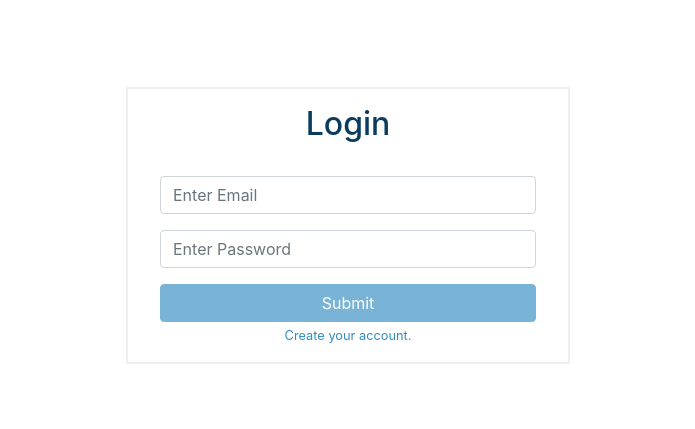
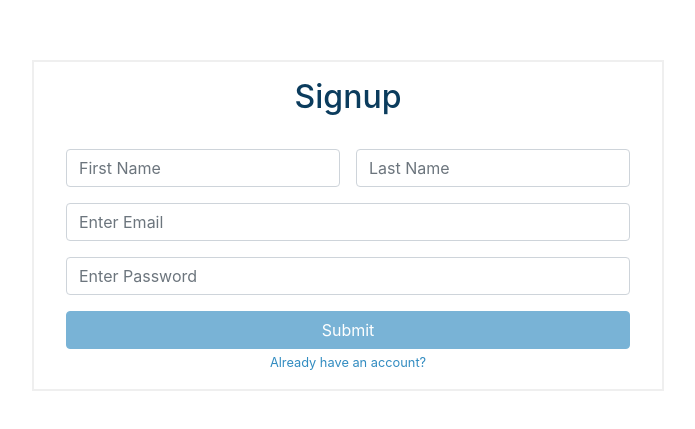
Before and after one commit to adherents/ng-chat, an Angular app: page /signup in a window 1280 px wide. Shown: the part 119-548 px from the top of the page, without its empty margins (292-987 px from the left). Built offline with nearby package versions, Linux system fonts and the light colour scheme.

Commit message:
created signup page

```diff
--- a/src/app/app-routing.module.ts
+++ b/src/app/app-routing.module.ts
@@ -2,11 +2,12 @@
 import { Routes, RouterModule } from '@angular/router';
 
 import { LoginComponent } from './auth/login/login.component';
+import { SignupComponent } from './auth/signup/signup.component';
 
 const routes: Routes = [
   { path: '', pathMatch: 'full', redirectTo: '/login' },
   { path: 'login', component: LoginComponent },
-  { path: 'signup', component: LoginComponent },
+  { path: 'signup', component: SignupComponent },
   { path: '**', redirectTo: '/login' },
 ];
 
--- a/src/app/app.module.ts
+++ b/src/app/app.module.ts
@@ -5,11 +5,13 @@
 import { AppRoutingModule } from './app-routing.module';
 import { AppComponent } from './app.component';
 import { LoginComponent } from './auth/login/login.component';
+import { SignupComponent } from './auth/signup/signup.component';
 
 @NgModule({
   declarations: [
     AppComponent,
-    LoginComponent
+    LoginComponent,
+    SignupComponent
   ],
   imports: [
     BrowserModule,
--- /dev/null
+++ b/src/app/auth/signup/signup.component.html
@@ -0,0 +1,46 @@
+<div class="container d-flex justify-content-center align-items-center">
+  <div class="form-wrapper text-center">
+    <h2 class="text-center">Signup</h2>
+    <form [formGroup]="signupForm" (submit)="submit()" novalidate>
+      <div class="name-wrapper d-flex">
+        <div class="form-group firstName">
+          <input
+            type="text"
+            class="form-control"
+            placeholder="First Name"
+            formControlName="firstName"
+            id="firstName-input">
+        </div>
+        <div class="form-group lastName">
+          <input
+            type="text"
+            class="form-control"
+            placeholder="Last Name"
+            formControlName="lastName"
+            id="lastName-input">
+        </div>
+      </div>
+      <div class="form-group">
+        <input
+          type="email"
+          class="form-control"
+          placeholder="Enter Email"
+          formControlName="email"
+          id="email-input">
+      </div>
+      <div class="form-group">
+        <input
+          type="password"
+          class="form-control"
+          placeholder="Enter Password"
+          formControlName="password"
+          id="password-input">
+      </div>
+      <button
+        type="submit"
+        class="btn btn-primary"
+        [disabled]="!signupForm.valid">Submit</button>
+    </form>
+    <small><a routerLink="/login">Already have an account?</a></small>
+  </div>
+</div>
--- /dev/null
+++ b/src/app/auth/signup/signup.component.scss
@@ -0,0 +1,25 @@
+@import '../../../styles/variables.scss';
+
+.container {
+  height: 100vh;
+}
+
+h2 {
+  color: $secondary;
+  margin-bottom: 1em;
+}
+
+.form-wrapper {
+  min-width: 40%;
+  margin-bottom: 10%;
+  border: 2px solid $light-grey;
+  padding: 1em 2em;
+}
+
+.firstName {
+  margin-right: 0.5em;
+}
+
+.lastName {
+  margin-left: 0.5em;
+}
--- /dev/null
+++ b/src/app/auth/signup/signup.component.ts
@@ -0,0 +1,32 @@
+import { Component, OnInit } from '@angular/core';
+import { FormGroup, FormBuilder, Validators } from '@angular/forms';
+
+@Component({
+  selector: 'rtc-signup',
+  templateUrl: './signup.component.html',
+  styleUrls: ['./signup.component.scss']
+})
+export class SignupComponent implements OnInit {
+  public signupForm: FormGroup;
+
+  constructor(private fb: FormBuilder) {
+    this.createForm();
+  }
+
+  ngOnInit() {
+  }
+
+  private createForm() {
+    this.signupForm = this.fb.group({
+      firstName: ['', [Validators.required]],
+      lastName: ['', [Validators.required]],
+      email: ['', [Validators.required, Validators.email]],
+      password: ['', [Validators.required, Validators.minLength(8)]]
+    });
+  }
+
+  public submit() {
+    const {firstName, lastName, email, password} = this.signupForm.value;
+    console.log(`FirstName: ${firstName}, LastName: ${lastName} Email: ${email}, Password: ${password}`);
+  }
+}
```
